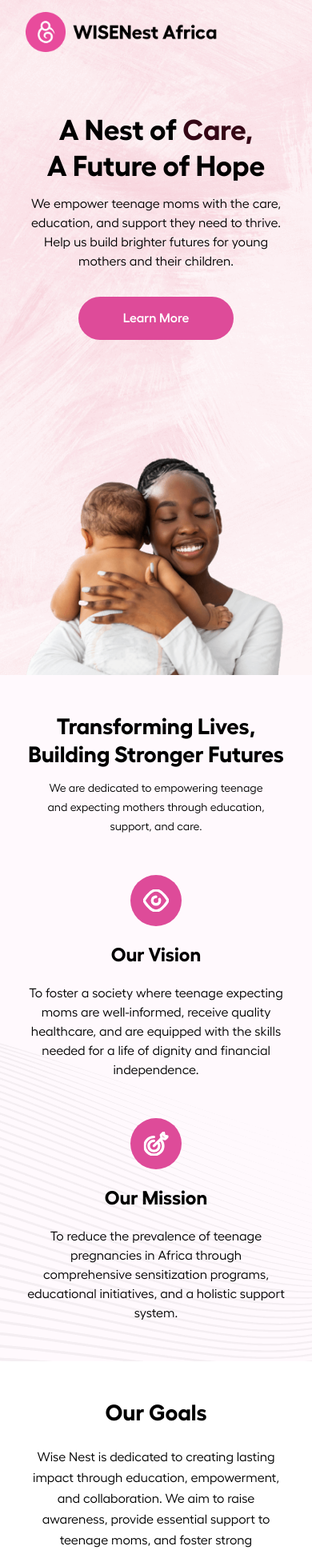
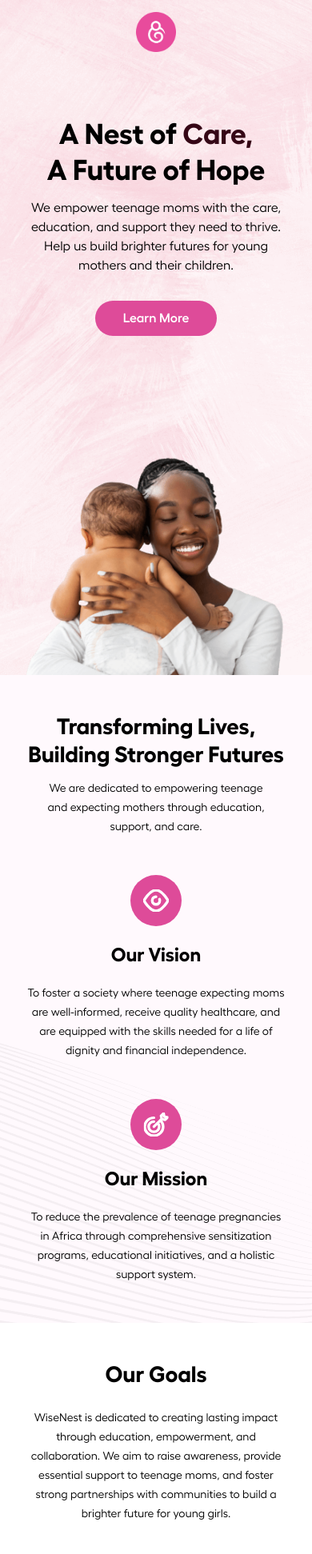
Before and after one commit to ayowayne123/wisenest, a Next.js app: page / in a window 390 px wide. Shown: the top 1943 px of the page at 80% size. Built offline with nearby package versions, Linux system fonts and the light colour scheme.

Commit message:
Fix: Spacing issues on the page

```diff
--- a/app/globals.css
+++ b/app/globals.css
@@ -21,7 +21,7 @@ h2 {
 }
 
 .btn-base {
-  @apply h-[54px] w-[194px] flex items-center justify-center font-semibold capitalize rounded-[49px];
+  @apply md:h-[54px] md:w-[194px]  h-11 w-[152px] flex items-center justify-center font-semibold capitalize rounded-[49px];
 }
 
 @layer utilities {
--- a/app/header.jsx
+++ b/app/header.jsx
@@ -4,6 +4,7 @@ import React, { useState, useEffect } from "react";
 import Link from "next/link";
 import Image from "next/image";
 import logo from "@/public/images/logo.png";
+import onlyLogo from "@/app/logo.png";
 
 function Header() {
   const [isScrolled, setIsScrolled] = useState(false);
@@ -32,9 +33,9 @@ function Header() {
         isScrolled ? "bg-white fixed shadow-md" : "bg-transparent absolute"
       }`}
     >
-      <div className="container mx-auto flex justify-between items-center  h-20">
+      <div className="container mx-auto flex md:justify-between justify-center items-center  h-20">
         {/* Logo */}
-        <div className="text-2xl font-bold relative w-[280px] h-[50px] ">
+        <div className="relative w-[280px] h-[50px] md:flex hidden">
           <Link href="/">
             <Image
               src={logo}
@@ -42,6 +43,13 @@ function Header() {
               fill
               className="object-contain object-left"
             />
+          </Link>
+        </div>
+
+        {/* Logo for mobile */}
+        <div className="relative w-[60px] h-[50px] flex md:hidden">
+          <Link href="/">
+            <Image src={onlyLogo} alt="" fill className="object-contain " />
           </Link>
         </div>
 
--- a/app/home/goals.jsx
+++ b/app/home/goals.jsx
@@ -52,8 +52,8 @@ function Goals() {
           <h2 className="md:leading-none flex flex-shrink-0 md:text-left text-center">
             Our Goals
           </h2>
-          <p className="lg:text-xl lg:w-[755px] md:leading-loose leading-relaxed md:text-left text-center py-6 md:py-0">
-            Wise Nest is dedicated to creating lasting impact through education,
+          <p className="lg:text-xl lg:w-[755px] md:text-base slg:text-lg md:leading-loose  md:text-left text-center py-6 md:py-0  text-sm leading-[24px]">
+            WiseNest is dedicated to creating lasting impact through education,
             empowerment, and collaboration. We aim to raise awareness, provide
             essential support to teenage moms, and foster strong partnerships
             with communities to build a brighter future for young girls.
--- a/app/home/impact.jsx
+++ b/app/home/impact.jsx
@@ -23,7 +23,7 @@ const ImpactPoints = ({ point }) => {
           className="block md:hidden "
         />
       </span>
-      <p className="md:text-base text-sm">{point}</p>
+      <p className="md:text-base text-sm leading-loose">{point}</p>
     </div>
   );
 };
@@ -61,7 +61,7 @@ function Impact() {
             </div>
           </div>
         </div>
-        <div className="flex flex-col justify-center text-white px-6 md:px-0   ">
+        <div className="flex flex-col justify-center text-white px-6 md:px-0  py-6 md:py-0  ">
           <ImpactPoints point="Improve maternal health, reducing child mortality and promoting healthier teenage mothers." />
           <div className=" border-b-[0.5px] border-white md:ml-16"></div>
           <ImpactPoints point="Decrease the prevalence of teenage pregnancies, leading to better health outcomes and increased educational opportunities." />
--- a/app/home/involved.jsx
+++ b/app/home/involved.jsx
@@ -8,7 +8,7 @@ function Involved() {
       className="min-h-[529px] flex flex-col items-center justify-center bg-wiseNestPinkBg container rounded-[30px] py-[70px] md:py-3 "
     >
       <h2>Get Involved</h2>
-      <p className="mx-auto md:leading-loose text-sm md:text-base slg:text-xl lg:w-[1000px] slg:w-[850px] md:w-[650px] text-center my-5">
+      <p className="mx-auto md:leading-loose text-sm leading-[24px] md:text-base slg:text-xl lg:w-[1000px] slg:w-[850px] md:w-[650px] text-center my-5">
         Be a part of the change! Whether you want to volunteer your time,
         partner with us, or donate to support our cause, your involvement makes
         a real difference. By supporting WISENest Africa, you help teenage moms
--- a/app/home/mission.jsx
+++ b/app/home/mission.jsx
@@ -16,7 +16,7 @@ const MissionCard = ({ icon, name, info, delay }) => {
         <Image src={icon} fill alt="" className="object-contain p-4" />
       </div>
       <h2 className="font-bold lg:text-3xl text-2xl ">{name}</h2>
-      <p className="text-center slg:w-[400px] lg:w-[506px] lg:text-lg">
+      <p className="text-center slg:w-[400px] lg:w-[506px] md:leading-loose text-sm leading-[24px] lg:text-lg md:text-base ">
         {info}
       </p>
     </div>
--- a/app/home/newsletter.jsx
+++ b/app/home/newsletter.jsx
@@ -45,7 +45,7 @@ function Newsletter() {
         />
         <button
           type="submit"
-          className="capitalize bg-wiseNestPink flex font-semibold items-center md:text-xl text-sm justify-center text-white rounded-full md:rounded-2xl hover:bg-wiseNestBlueGreen md:w-[184px] md:h-[70px] h-11 w-36"
+          className="capitalize bg-wiseNestPink flex font-semibold items-center md:text-xl text-sm justify-center text-white rounded-full md:rounded-2xl hover:bg-wiseNestBlueGreen md:w-[184px] md:h-[70px] h-11 w-[152px]"
         >
           submit
         </button>
--- a/app/layout.js
+++ b/app/layout.js
@@ -26,6 +26,16 @@ const hellix = localFont({
   variable: "--font-hellix",
 });
 
+export const viewport = {
+  width: "device-width",
+  initialScale: 1,
+  maximumScale: 1,
+  userScalable: false,
+  themeColor: "#DE4B99",
+  // Also supported by less commonly used
+  // interactiveWidget: 'resizes-visual',
+};
+
 export const metadata = {
   title: "WiseNest Africa ",
   description: "A Nest of Care, A Future of Hope",
@@ -48,10 +58,6 @@ export const metadata = {
 
   // Additional metadata for SEO
   robots: "index, follow", // Ensures the website is indexed and followed by search engines
-  viewport: "width=device-width, initial-scale=1", // Ensures mobile-friendliness
-  language: "en", // Specifies the language of the website content
-  themeColor: "#DE4B99", // Specifies the theme color, improves mobile experience
-
   googleSiteVerification: "your-google-verification-code", // For verifying your site with Google Search Console
   bingSiteVerification: "your-bing-verification-code", // For verifying your site with Bing Webmaster Tools
 
```
Also changed, not shown: app/logo.png.
